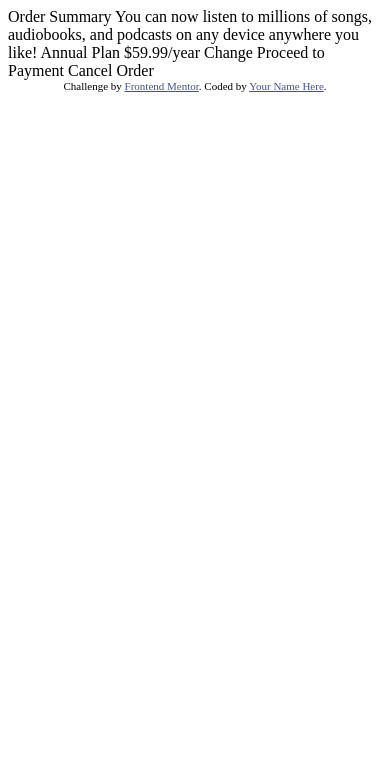
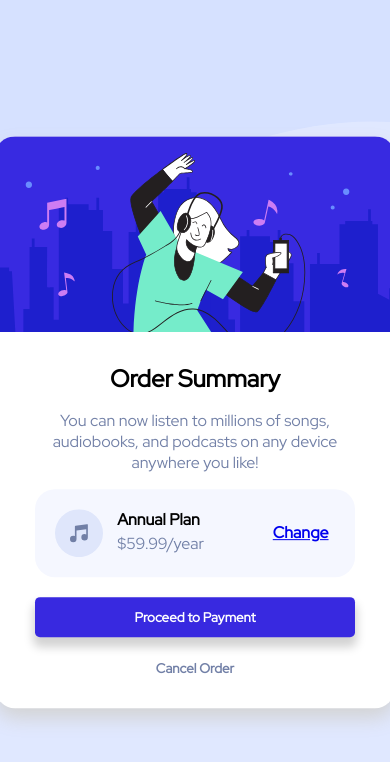
Before and after one commit to schummbo/frontend-mentor-order-summary-component, a plain HTML site: page index.html in a window 390 px wide. Drawn offline with Linux system fonts and the light colour scheme.

Commit message:
Pretty close to finished with desktop view. Need to make responsive I think?

```diff
--- a/index.html
+++ b/index.html
@@ -1,37 +1,50 @@
 <!DOCTYPE html>
 <html lang="en">
+
 <head>
   <meta charset="UTF-8">
-  <meta name="viewport" content="width=device-width, initial-scale=1.0"> <!-- displays site properly based on user's device -->
+  <meta name="viewport" content="width=device-width, initial-scale=1.0">
+  <!-- displays site properly based on user's device -->
 
   <link rel="icon" type="image/png" sizes="32x32" href="./images/favicon-32x32.png">
+  <link rel="stylesheet" href="styles.css" />
+  <link rel="stylesheet" href="//fonts.googleapis.com/css?family=Red+Hat+Display" />
 
   <title>Frontend Mentor | Order summary card</title>
 
-  <!-- Feel free to remove these styles or customise in your own stylesheet 👍 -->
-  <style>
-    .attribution { font-size: 11px; text-align: center; }
-    .attribution a { color: hsl(228, 45%, 44%); }
-  </style>
 </head>
+
 <body>
+  <main>
 
-  Order Summary
+    <img class="heroimage" src="./images/illustration-hero.svg" alt="Order illustration hero" />
 
-  You can now listen to millions of songs, audiobooks, and podcasts on any
-  device anywhere you like!
+    <div class="summarycontainer">
+      <div class="titlecontainer">
+        <h1>Order Summary</h1>
 
-  Annual Plan
-  $59.99/year
+        <p>
+          You can now listen to millions of songs, audiobooks, and podcasts on any
+          device anywhere you like!
+        </p>
+      </div>
 
-  Change
+      <div class="plancontainer">
+        <img class="musicicon" src="./images/icon-music.svg" />
+        <div class="planname">Annual Plan</div>
+        <div class="planprice">$59.99/year</div>
+        <div class="changelink"><a href="#">Change</a></div>
+      </div>
 
-  Proceed to Payment
-  Cancel Order
+      <div class="actioncontainer">
+        <button class="confirmbutton">Proceed to Payment</button>
+        <br />
+        <button class="cancelbutton">Cancel Order</button>
+      </div>
 
-  <div class="attribution">
-    Challenge by <a href="https://www.frontendmentor.io?ref=challenge" target="_blank">Frontend Mentor</a>.
-    Coded by <a href="#">Your Name Here</a>.
-  </div>
+    </div>
+  </main>
+
 </body>
+
 </html>
--- /dev/null
+++ b/styles.css
@@ -0,0 +1,110 @@
+body {
+    margin: 0;
+    background-color: hsl(225, 100%, 94%);
+    font-family: 'Red Hat Display';
+    font-size: 16px;
+    background-image: url('./images/pattern-background-desktop.svg');
+    background-size: cover;
+    background-repeat: no-repeat;
+}
+
+@media screen and (max-width: 700px) {
+    body {
+        background-image: url('./images/pattern-background-mobile.svg');
+    }
+}
+
+main {
+    width: 400px;
+    margin: 0 auto;
+    background-color: white;
+    border-radius: 20px;
+    box-shadow: 0px 10px 20px lightgray;
+    position: absolute;
+    top: 50%; left: 50%;
+    transform: translate(-50%, -50%);
+}
+
+.heroimage {
+    border-top-left-radius: 20px;
+    border-top-right-radius: 20px;
+    width: 100%;
+}
+
+.summarycontainer {
+    padding: 10px 40px;
+}
+
+h1 {
+    font-weight: 900;
+    font-size: 1.5rem;
+}
+
+.titlecontainer {
+    text-align: center;
+}
+
+p {
+    color: hsl(224, 23%, 55%);
+}
+
+.plancontainer {
+    background-color: hsl(225, 100%, 98%);
+    border-radius: 20px;
+    display: grid;
+    grid-template-columns: 1fr 2.5fr 1fr;
+    grid-template-rows: 1fr 1fr;
+    padding: 20px;
+}
+
+.musicicon {
+    grid-column: 1;
+    grid-row: 1/3;
+}
+
+.planname {
+    grid-column: 2;
+    font-weight: 700;
+}
+
+.planprice {
+    grid-column: 2;
+    grid-row: 2;
+    color: hsl(224, 23%, 55%);
+}
+
+.changelink {
+    grid-column: 3;
+    grid-row: 1/3;
+    align-self: center;
+    font-weight: 700;
+}
+
+.actioncontainer {
+    margin: 20px 0;
+}
+
+.actioncontainer button {
+    width: 100%;
+    border: 0;
+    font-family: 'Red Hat Display';
+    font-weight: 700;
+}
+
+.confirmbutton {
+    border-radius: 5px;
+    height: 40px;
+    text-align: center;
+    background-color: hsl(245, 75%, 52%);
+    color: white;
+    box-shadow: 0px 8px 10px 2px lightgray;
+    margin-bottom: 20px;
+}
+
+.cancelbutton {
+    border: none;
+    text-align: center;
+    background: none;
+    box-shadow: none;
+    color: hsl(224, 23%, 55%);
+}
```
